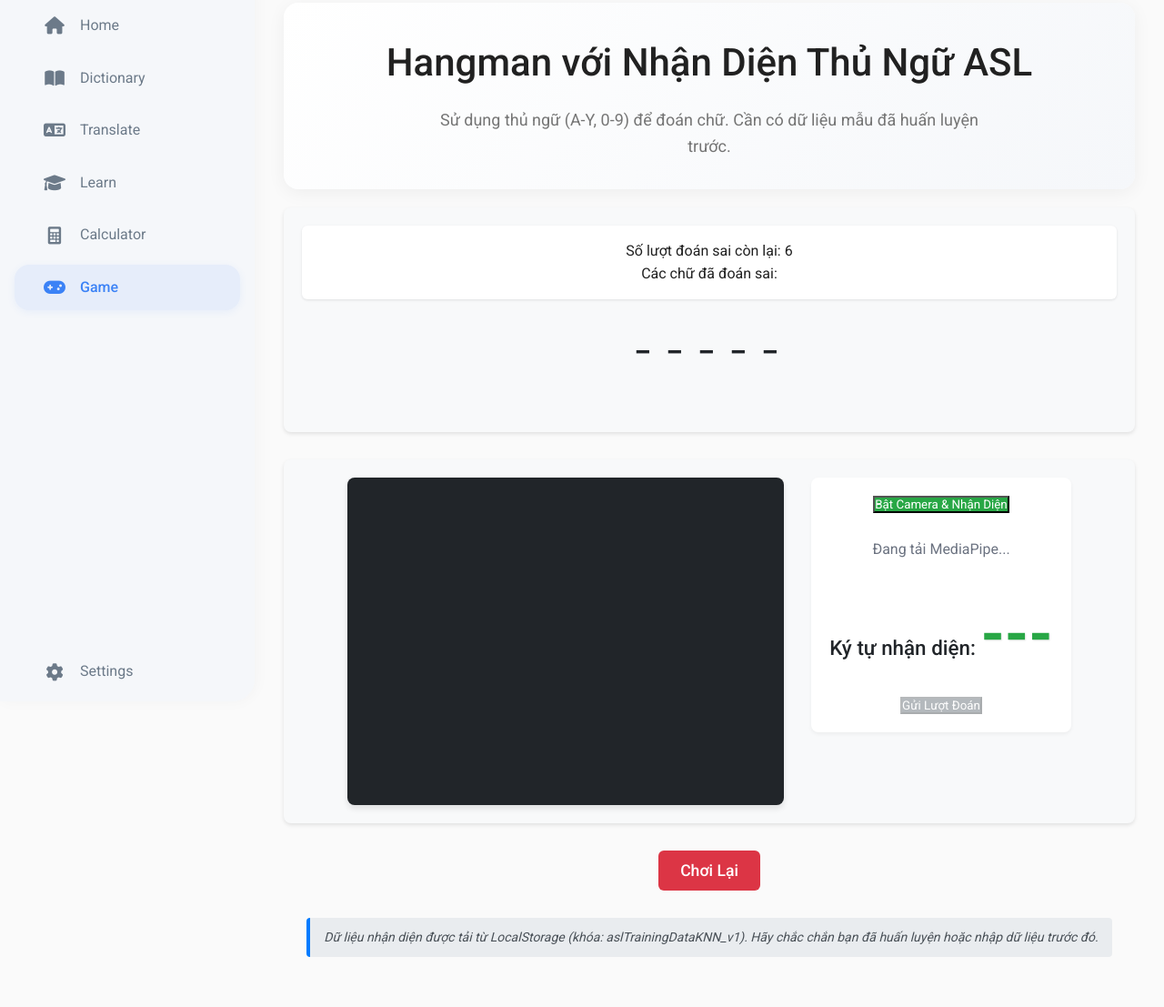
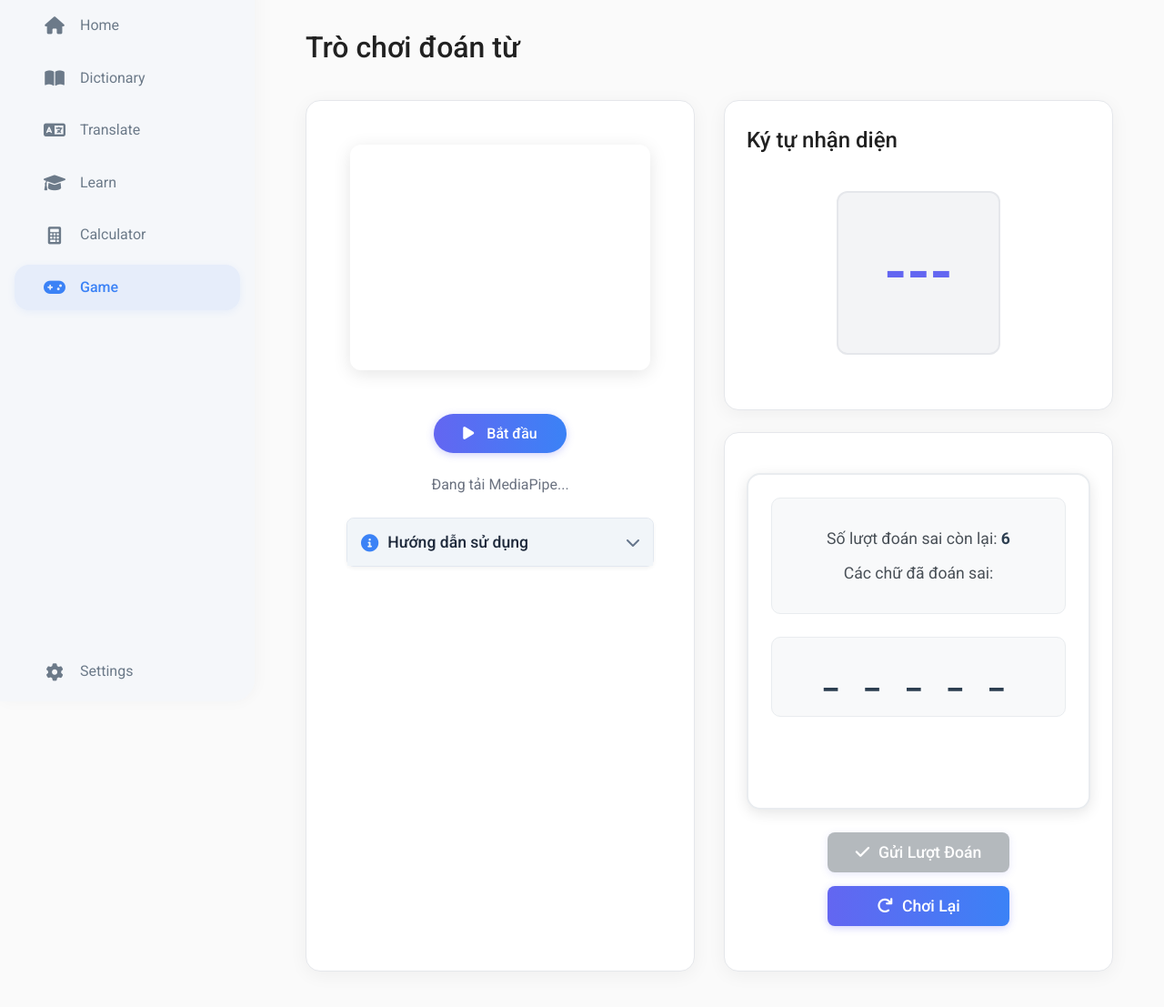
Before and after one commit to nstpvcpiooi/INT301E-project, a website: page public/hangman.html in a window 1280 px wide. Shown: the part 29-1136 px from the top of the page at 91% size. Drawn offline with Linux system fonts and the light colour scheme; a script that the page names is missing.

```diff
--- a/public/hangman.html
+++ b/public/hangman.html
@@ -14,113 +14,81 @@
     <script src="https://cdn.jsdelivr.net/npm/@mediapipe/drawing_utils/drawing_utils.js" crossorigin="anonymous"></script>
     <script src="https://cdn.jsdelivr.net/npm/@mediapipe/hands/hands.js" crossorigin="anonymous"></script>
     <style>
+        button:disabled {
+            opacity: 0.5;
+            cursor: not-allowed;
+        }
+        button:disabled:hover {
+            opacity: 0.5;
+        }
         .game-area {
-            background-color: #f8f9fa;
-            border-radius: 8px;
-            padding: 20px;
+            background-color: #ffffff;
+            border: 2px solid #e9ecef;
+            border-radius: 15px;
+            padding: 25px;
             margin: 20px 0;
-            box-shadow: 0 2px 4px rgba(0,0,0,0.1);
+            box-shadow: 0 4px 15px rgba(0,0,0,0.1);
+            transition: all 0.3s ease;
+        }
+
+        .game-area:hover {
+            box-shadow: 0 6px 20px rgba(0,0,0,0.15);
         }
 
         .hangman-display {
             text-align: center;
-            margin-bottom: 20px;
-            padding: 15px;
-            background-color: white;
-            border-radius: 6px;
-            box-shadow: 0 1px 3px rgba(0,0,0,0.1);
+            margin-bottom: 25px;
+            padding: 20px;
+            background-color: #f8f9fa;
+            border-radius: 10px;
+            border: 1px solid #e9ecef;
+            transition: all 0.3s ease;
+        }
+
+        .hangman-display p {
+            margin: 10px 0;
+            font-size: 1.1em;
+            color: #495057;
+        }
+
+        .hangman-display span {
+            font-weight: bold;
+            color: #2c3e50;
         }
 
         .word-display {
-            font-size: 2em;
+            font-size: 2.2em;
             font-weight: bold;
             text-align: center;
-            letter-spacing: 0.2em;
-            margin: 20px 0;
-            color: #212529;
+            letter-spacing: 0.3em;
+            margin: 25px 0;
+            color: #2c3e50;
+            font-family: "Courier New", Courier, monospace;
+            padding: 15px;
+            background-color: #f8f9fa;
+            border-radius: 10px;
+            border: 1px solid #e9ecef;
         }
 
         .game-message {
             text-align: center;
             font-size: 1.2em;
-            margin: 15px 0;
-            padding: 10px;
-            border-radius: 4px;
+            margin: 20px 0;
+            padding: 15px;
+            border-radius: 8px;
+            transition: all 0.3s ease;
         }
 
         .game-message.success {
             background-color: #d4edda;
             color: #155724;
+            border: 1px solid #c3e6cb;
         }
 
         .game-message.error {
             background-color: #f8d7da;
             color: #721c24;
-        }
-
-        .recognition-area {
-            display: flex;
-            flex-wrap: wrap;
-            justify-content: center;
-            align-items: flex-start;
-            gap: 30px;
-            margin: 30px 0;
-            padding: 20px;
-            background-color: #f8f9fa;
-            border-radius: 8px;
-            box-shadow: 0 2px 4px rgba(0,0,0,0.1);
-        }
-
-        .video-container {
-            position: relative;
-            width: 480px;
-            height: 360px;
-            background-color: #212529;
-            border-radius: 8px;
-            overflow: hidden;
-            box-shadow: 0 4px 6px rgba(0,0,0,0.1);
-        }
-
-        .input_video {
-            position: absolute;
-            top: 0;
-            left: 0;
-            width: 100%;
-            height: 100%;
-        }
-
-        .output_canvas {
-            position: absolute;
-            top: 0;
-            left: 0;
-            width: 100%;
-            height: 100%;
-        }
-
-        .recognition-controls {
-            display: flex;
-            flex-direction: column;
-            align-items: center;
-            gap: 15px;
-            min-width: 280px;
-            padding: 20px;
-            background-color: white;
-            border-radius: 8px;
-            box-shadow: 0 2px 4px rgba(0,0,0,0.05);
-        }
-
-        .recognition-controls h2 {
-            margin: 0;
-            font-size: 1.4em;
-            color: #212529;
-        }
-
-        #recognized-char {
-            font-size: 3em;
-            font-weight: bold;
-            color: #28a745;
-            min-height: 1.5em;
-            text-shadow: 1px 1px 2px rgba(0,0,0,0.1);
+            border: 1px solid #f5c6cb;
         }
 
         .game-controls {
@@ -128,17 +96,21 @@
             flex-direction: column;
             align-items: center;
             gap: 15px;
-            margin: 20px 0;
+            margin: 25px 0;
         }
 
         .game-controls button {
+            width: 200px;
             padding: 12px 24px;
             font-size: 1.1em;
             font-weight: 500;
             border: none;
-            border-radius: 6px;
+            border-radius: 8px;
             cursor: pointer;
             transition: all 0.3s ease;
+            display: flex;
+            align-items: center;
+            justify-content: center;
         }
 
         #start-camera-button {
@@ -146,9 +118,10 @@
             color: white;
         }
 
-        #start-camera-button:hover {
+        #start-camera-button:hover:not(:disabled) {
             background-color: #218838;
-            transform: translateY(-1px);
+            transform: translateY(-2px);
+            box-shadow: 0 4px 10px rgba(40, 167, 69, 0.3);
         }
 
         #submit-guess-button {
@@ -158,7 +131,8 @@
 
         #submit-guess-button:hover:not(:disabled) {
             background-color: #0056b3;
-            transform: translateY(-1px);
+            transform: translateY(-2px);
+            box-shadow: 0 4px 10px rgba(0, 123, 255, 0.3);
         }
 
         #submit-guess-button:disabled {
@@ -173,17 +147,16 @@
 
         #restart-game-button:hover {
             background-color: #c82333;
-            transform: translateY(-1px);
+            transform: translateY(-2px);
+            box-shadow: 0 4px 10px rgba(220, 53, 69, 0.3);
         }
 
-        .note-collection {
-            margin-top: 15px;
-            padding: 10px 15px;
-            background-color: #e9ecef;
-            border-radius: 4px;
-            color: #495057;
-            font-style: italic;
-            border-left: 4px solid #007bff;
+        .game-controls button:active {
+            transform: translateY(0);
+        }
+
+        .game-controls button i {
+            margin-right: 10px;
         }
     </style>
 </head>
@@ -245,11 +218,50 @@
 
         <!-- Main Content -->
         <main class="main-content">
-            <div class="welcome-section">
-                <h1>Hangman với Nhận Diện Thủ Ngữ ASL</h1>
-                <p>Sử dụng thủ ngữ (A-Y, 0-9) để đoán chữ. Cần có dữ liệu mẫu đã huấn luyện trước.</p>
+            <div class="dictionary-container">
+                <h1>Trò chơi đoán từ</h1>
+
+                <div class="dictionary-layout">
+
+                    <!--LEFTSIDE-->
+                    <div class="camera-section">
+                        <div class="video-container">
+                            <video class="input_video" id="input_video" autoplay playsinline style="display: none;"></video>
+                            <canvas class="output_canvas" id="output_canvas" width="640" height="480" style="-webkit-transform: scaleX(-1); transform: scaleX(-1);"></canvas>
+                        </div>
+                        <div class="controls">
+                            <button id="start-camera-button" class="btn-primary">
+                                <i class="fa-solid fa-play" style="margin-right: 10px;"></i>
+                                Bắt đầu
+                            </button>
+                            <p id="status-text" class="status-message">Nhấn "Bắt đầu" và cho phép webcam.</p>
                         </div>
 
+                        <div class="instruction-box collapsed">
+                            <div class="instruction-header" onclick="toggleInstructions()">
+                                <i class="fas fa-info-circle"></i>
+                                <h3>Hướng dẫn sử dụng</h3>
+                                <i class="fas fa-chevron-down toggle-icon"></i>
+                            </div>
+                            <div class="instruction-content">
+                                <p>Đưa tay vào khung hình camera và thực hiện cử chỉ ASL. Giữ ký hiệu 1 giây để nhập ký tự.</p>
+                            </div>
+                        </div>
+                    </div>
+
+                    <!--RIGHTSIDE-->
+                    <div class="right-side">
+                        <div class="results">
+                            <h2>Ký tự nhận diện</h2>
+                            <div class="recognition-display">
+                                <div class="recognized-char-box">
+                                    <p id="recognized-char">---</p>
+                                </div>
+                                <p id="hold-indicator"></p>
+                            </div>
+                        </div>
+
+                        <div class="target-section">
                             <div class="game-area">
                                 <div class="hangman-display">
                                     <p>Số lượt đoán sai còn lại: <span id="guesses-left">6</span></p>
@@ -261,22 +273,19 @@
                                 <p id="game-status" class="game-message"></p>
                             </div>
 
-            <div class="recognition-area">
-                <div class="video-container">
-                    <video class="input_video" id="input_video" autoplay playsinline style="display: none;"></video>
-                    <canvas class="output_canvas" id="output_canvas" width="480" height="360"></canvas>
-                </div>
-                <div class="recognition-controls">
-                    <button id="start-camera-button">Bật Camera & Nhận Diện</button>
-                    <p id="status-text">Nhấn nút trên để bắt đầu.</p>
-                    <h2>Ký tự nhận diện: <span id="recognized-char">---</span></h2>
-                    <button id="submit-guess-button" disabled>Gửi Lượt Đoán</button>
+                            <div class="game-controls">
+                                <button id="submit-guess-button" disabled class="btn-primary">
+                                    <i class="fas fa-check" style="margin-right: 10px;"></i>
+                                    Gửi Lượt Đoán
+                                </button>
+                                <button id="restart-game-button" class="btn-secondary">
+                                    <i class="fas fa-redo" style="margin-right: 10px;"></i>
+                                    Chơi Lại
+                                </button>
                             </div>
                         </div>
-
-            <div class="game-controls">
-                <button id="restart-game-button">Chơi Lại</button>
-                <p class="note-collection">Dữ liệu nhận diện được tải từ LocalStorage (khóa: aslTrainingDataKNN_v1). Hãy chắc chắn bạn đã huấn luyện hoặc nhập dữ liệu trước đó.</p>
+                    </div>
+                </div>
             </div>
 
             <div class="data-collection" style="display: none;">
--- a/public/hangman.js
+++ b/public/hangman.js
@@ -249,7 +249,7 @@
         }
     } else {
         // Không thấy tay
-        predictedLetter = "Không thấy tay";
+        predictedLetter = "---";
         currentRecognizedLetter = null;
         if (recognizing) submitGuessButton.disabled = true;
     }
```
Lines whose indentation alone changed are shown as unchanged.
